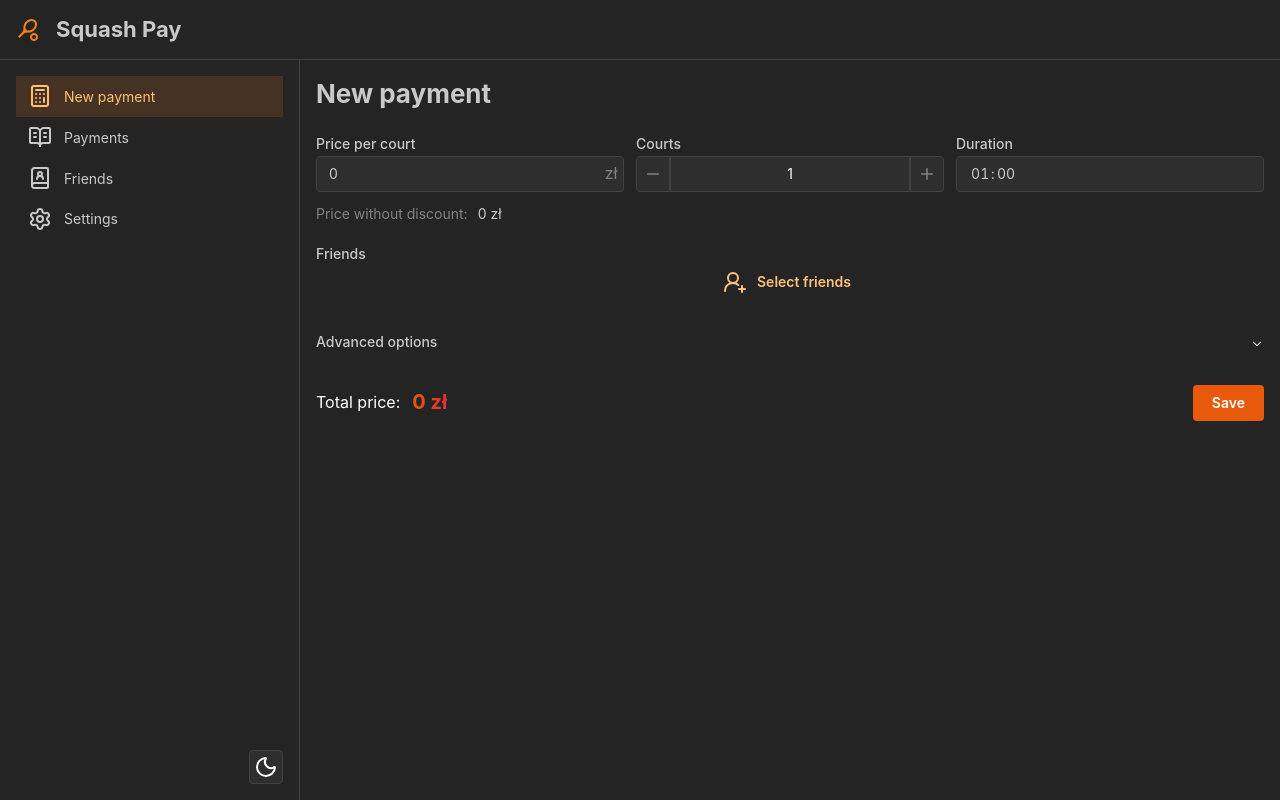
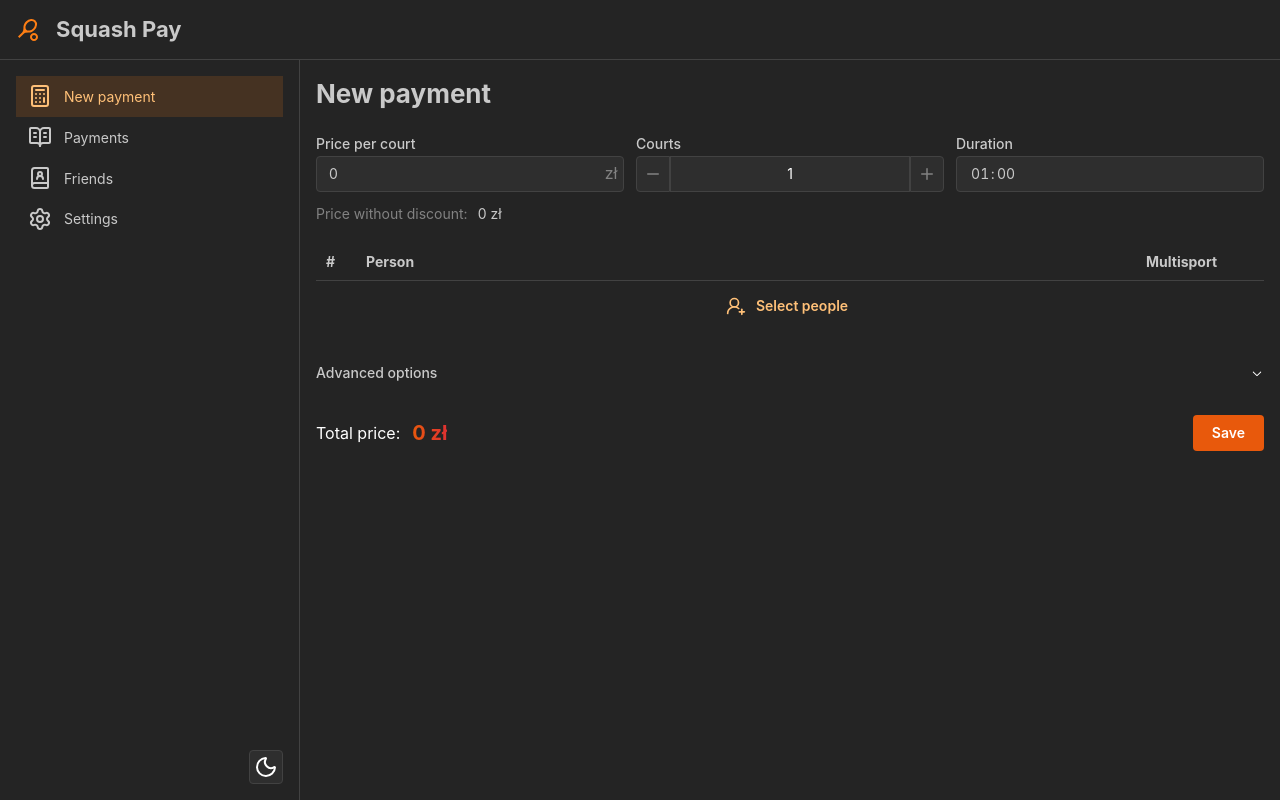
Before and after one commit to danyavol/squash-pay, a React (Vite) app: page /new in a window 1280 px wide. Built offline with nearby package versions, Linux system fonts and the light colour scheme.

Commit message:
feat: Add friends selection and multisport discount functionality to New Payment page

```diff
--- /dev/null
+++ b/src/components/FriendsSelector/FriendsSelector.module.scss
@@ -0,0 +1,12 @@
+.checkboxCard {
+  padding: var(--mantine-spacing-sm) var(--mantine-spacing-lg);
+  border: none;
+  display: flex;
+  align-items: center;
+  gap: var(--mantine-spacing-lg);
+  border-radius: 0;
+
+  &[data-checked] {
+    background-color: var(--mantine-color-orange-light);
+  }
+}
--- /dev/null
+++ b/src/components/FriendsSelector/FriendsSelector.tsx
@@ -0,0 +1,43 @@
+import {
+  selectActiveFriends,
+  useFriendsStore,
+} from "../../state/friends-store.ts";
+import { useShallow } from "zustand/react/shallow";
+import styles from "./FriendsSelector.module.scss";
+import { Checkbox, Flex, Text } from "@mantine/core";
+import { useNewPaymentStore } from "../../state/new-payment-store.ts";
+
+export const FriendsSelector = () => {
+  const allFriends = useFriendsStore(useShallow(selectActiveFriends));
+  const selectedFriends = useNewPaymentStore(({ friends }) => friends);
+  const removeFriend = useNewPaymentStore(({ removeFriend }) => removeFriend);
+  const addFriend = useNewPaymentStore(({ addFriend }) => addFriend);
+
+  const toggleFriend = (friendId: number, newState: boolean) => {
+    if (newState) {
+      addFriend({ friendId, multisportsNumber: 0 });
+    } else {
+      removeFriend(friendId);
+    }
+  };
+
+  return (
+    <Flex direction="column" justify="stretch">
+      {allFriends.map((friend) => {
+        const isSelected = !!selectedFriends.find(
+          (f) => f.friendId === friend.id,
+        );
+        return (
+          <Checkbox.Card
+            checked={isSelected}
+            onClick={() => toggleFriend(friend.id, !isSelected)}
+            className={styles.checkboxCard}
+          >
+            <Checkbox.Indicator />
+            <Text>{friend.name}</Text>
+          </Checkbox.Card>
+        );
+      })}
+    </Flex>
+  );
+};
--- a/src/pages/NewPayment/NewPayment.module.scss
+++ b/src/pages/NewPayment/NewPayment.module.scss
@@ -13,3 +13,15 @@
 .totalPriceText {
   color: var(--mantine-color-bright);
 }
+
+.indexHeader {
+  width: calc(2.5rem * var(--mantine-scale));
+}
+
+.multisportHeader {
+  width: calc(8rem * var(--mantine-scale));
+}
+
+.modalBody {
+  padding: 0 0 var(--mantine-spacing-xs) 0;
+}
--- a/src/pages/NewPayment/NewPayment.tsx
+++ b/src/pages/NewPayment/NewPayment.tsx
@@ -10,6 +10,7 @@ import {
   Stack,
   Accordion,
   Title,
+  Table,
 } from "@mantine/core";
 import type { PaymentForm } from "../../types/PaymentForm.type.ts";
 import { useMemo } from "react";
@@ -22,18 +23,23 @@ import { UserRoundPlus } from "lucide-react";
 import { useDisclosure } from "@mantine/hooks";
 import styles from "./NewPayment.module.scss";
 import { NumberIncrementor } from "../../components/NumberIncrementor/NumberIncrementor.tsx";
-
-const durationPresets = ["00:30", "01:00", "01:30", "02:00", "02:30", "03:00"];
+import { FriendsSelector } from "../../components/FriendsSelector/FriendsSelector.tsx";
+import {
+  defaultNewPaymentValues,
+  durationPresets,
+  maxMultisports,
+  useNewPaymentStore,
+} from "../../state/new-payment-store.ts";
 
 export const NewPayment = () => {
   const form = useForm<PaymentForm>({
     mode: "controlled",
     initialValues: {
-      courtPrice: 0,
-      courtsNumber: 1,
-      multisportDiscount: 0,
-      duration: durationPresets[1],
-      friends: [],
+      courtPrice: defaultNewPaymentValues.courtPrice,
+      courtsNumber: defaultNewPaymentValues.courtsNumber,
+      multisportDiscount: defaultNewPaymentValues.multisportDiscount,
+      duration: defaultNewPaymentValues.duration,
+      friends: defaultNewPaymentValues.friends,
     },
     validate: {
       duration: (value) =>
@@ -42,7 +48,8 @@ export const NewPayment = () => {
   });
 
   const friendsMap = useFriendsStore(useShallow(selectFriendsMap));
-  friendsMap;
+  const selectedFriends = useNewPaymentStore((state) => state.friends);
+  const setFriend = useNewPaymentStore((state) => state.setFriend);
 
   const [modalOpened, { open: openModal, close: closeModal }] =
     useDisclosure(false);
@@ -60,6 +67,14 @@ export const NewPayment = () => {
   const priceWithoutDiscount = useMemo(() => {
     return form.values.courtPrice * form.values.courtsNumber * durationInHours;
   }, [form.values.courtPrice, form.values.courtsNumber, durationInHours]);
+
+  const discountValue = useMemo(
+    () =>
+      selectedFriends.reduce((acc, f) => {
+        return acc + f.multisportsNumber * form.values.multisportDiscount;
+      }, 0),
+    [selectedFriends, form.values.multisportDiscount],
+  );
 
   const increaseCourtsNumber = () => {
     form.setValues((values) => ({
@@ -117,20 +132,62 @@ export const NewPayment = () => {
           </Group>
         </Stack>
 
-        <Flex direction="column">
-          <Text size="sm" fw={500}>
-            Friends
-          </Text>
-
+        <Table>
+          <Table.Thead>
+            <Table.Tr>
+              <Table.Th className={styles.indexHeader}>#</Table.Th>
+              <Table.Th>Person</Table.Th>
+              <Table.Th className={styles.multisportHeader}>
+                Multisport
+              </Table.Th>
+            </Table.Tr>
+          </Table.Thead>
+          <Table.Tbody>
+            {selectedFriends.map(({ friendId, multisportsNumber }, index) => (
+              <Table.Tr key={friendId}>
+                <Table.Td>{index + 1}</Table.Td>
+                <Table.Td>
+                  <Text>{friendsMap[friendId].name}</Text>
+                </Table.Td>
+                <Table.Td>
+                  <NumberIncrementor
+                    value={multisportsNumber}
+                    decrease={() =>
+                      setFriend({
+                        friendId,
+                        multisportsNumber: Math.max(multisportsNumber - 1, 0),
+                      })
+                    }
+                    increase={() =>
+                      setFriend({
+                        friendId,
+                        multisportsNumber: Math.min(
+                          multisportsNumber + 1,
+                          maxMultisports,
+                        ),
+                      })
+                    }
+                  />
+                </Table.Td>
+              </Table.Tr>
+            ))}
+            <Table.Tr>
+              <Table.Td colSpan={3}>
                 <Button
                   variant="subtle"
                   size="sm"
-            leftSection={<UserRoundPlus height="60%" />}
+                  leftSection={
+                    <UserRoundPlus height="1.25rem" width="1.25rem" />
+                  }
                   onClick={openModal}
+                  fullWidth
                 >
-            Select friends
+                  Select people
                 </Button>
-        </Flex>
+              </Table.Td>
+            </Table.Tr>
+          </Table.Tbody>
+        </Table>
 
         <Accordion
           variant="filled"
@@ -164,8 +221,7 @@ export const NewPayment = () => {
               variant="gradient"
               gradient={{ from: "orange", to: "red", deg: 90 }}
             >
-              {/*  TODO: Take into account discount */}
-              {priceWithoutDiscount} zł
+              {priceWithoutDiscount - discountValue} zł
             </Text>
           </Group>
 
@@ -173,8 +229,14 @@ export const NewPayment = () => {
         </Flex>
       </Flex>
 
-      <Modal opened={modalOpened} onClose={closeModal} centered>
-        TODO
+      <Modal
+        opened={modalOpened}
+        onClose={closeModal}
+        centered
+        title={<Title order={4}>Select who is playing squash</Title>}
+        classNames={{ body: styles.modalBody }}
+      >
+        <FriendsSelector />
       </Modal>
     </>
   );
--- /dev/null
+++ b/src/state/new-payment-store.ts
@@ -0,0 +1,74 @@
+import { create } from "zustand";
+import { persist } from "zustand/middleware";
+
+type PaymentFriend = {
+  friendId: number;
+  multisportsNumber: number;
+};
+
+type NewPaymentStore = {
+  courtPrice: number;
+  courtsNumber: number;
+  multisportDiscount: number;
+  duration: string;
+  friends: PaymentFriend[];
+  resetValues(): void;
+  removeFriend(friendId: number): void;
+  addFriend(friend: PaymentFriend): void;
+  setFriend(friend: PaymentFriend): void;
+};
+
+export const durationPresets = [
+  "00:30",
+  "01:00",
+  "01:30",
+  "02:00",
+  "02:30",
+  "03:00",
+];
+
+export const defaultNewPaymentValues = {
+  courtPrice: 0,
+  courtsNumber: 1,
+  multisportDiscount: 0,
+  duration: durationPresets[1],
+  friends: [],
+};
+
+export const maxMultisports = 4;
+
+export const useNewPaymentStore = create<NewPaymentStore>()(
+  persist(
+    (set) => ({
+      ...defaultNewPaymentValues,
+      resetValues: () => {
+        set({ ...defaultNewPaymentValues });
+      },
+      removeFriend: (friendId) => {
+        set((state) => ({
+          friends: state.friends.filter((f) => f.friendId !== friendId),
+        }));
+      },
+      addFriend: (friend) => {
+        set((state) => ({
+          friends: [...state.friends, friend],
+        }));
+      },
+      setFriend: (friend: PaymentFriend) => {
+        set((state) => ({
+          friends: state.friends.reduce((acc, curr) => {
+            if (curr.friendId === friend.friendId) {
+              acc.push(friend);
+            } else {
+              acc.push(curr);
+            }
+            return acc;
+          }, [] as PaymentFriend[]),
+        }));
+      },
+    }),
+    {
+      name: "new-payment-storage",
+    },
+  ),
+);
```
Lines whose indentation alone changed are shown as unchanged.
